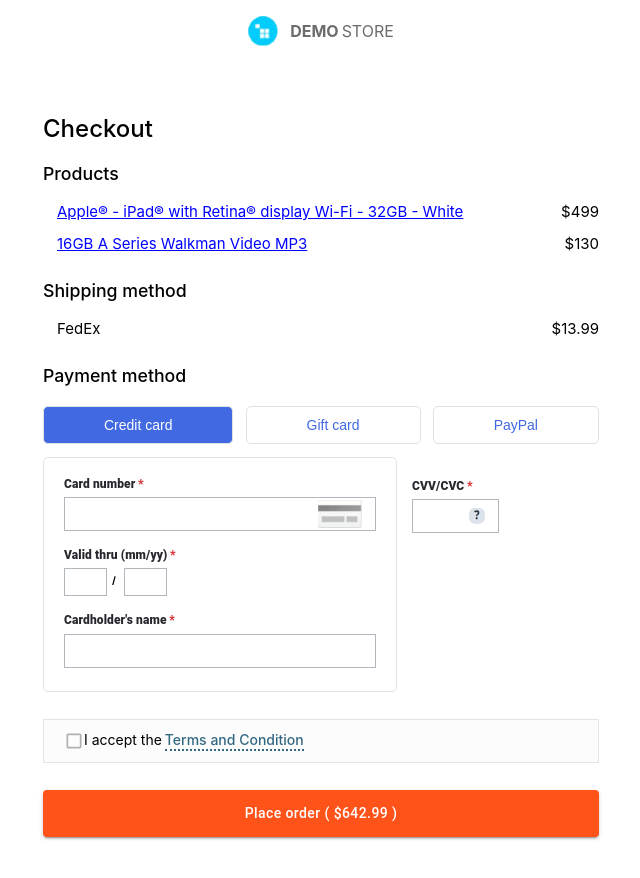
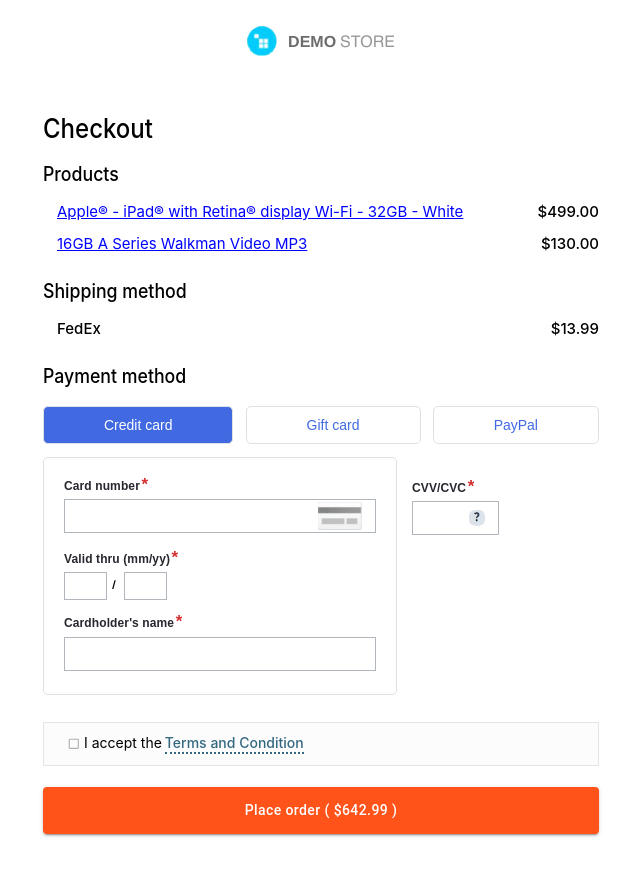
Before and after one commit to EmmanuelFermin/demo-store-checkout-form, a Next.js app: page / in a window 1280 px wide. Shown: the top 878 px of the page, without its empty margins (319-959 px from the left). Built offline with nearby package versions, Linux system fonts and the light colour scheme.

Commit message:
Added fonts, adjusted styles close to pixel perfect

```diff
--- a/components/checkout/CheckoutItem.js
+++ b/components/checkout/CheckoutItem.js
@@ -7,7 +7,7 @@ const CheckoutItem = (props) => {
       <Link href={`/${props.name}`}>
         <a className={classes.item_name}>{props.name}</a>
       </Link>
-      <div className={classes.item_price}>${props.price}</div>
+      <div className={classes.item_price}>${props.price.toFixed(2)}</div>
     </li>
   );
 };
--- a/components/checkout/CheckoutItem.module.css
+++ b/components/checkout/CheckoutItem.module.css
@@ -13,4 +13,5 @@
 
 .item_price {
   margin-left: auto;
+  font-weight: 500;
 }
--- a/components/checkout/CheckoutList.module.css
+++ b/components/checkout/CheckoutList.module.css
@@ -1,14 +1,15 @@
 .card {
   width: 556px;
   margin: auto;
-  padding-top: 32px;
-  padding-bottom: 32px;
+  padding-top: 22px;
+  padding-bottom: 22px;
 }
 
 .card h2,
-.card h3{
+.card h3 {
   display: flex;
   font-weight: 500;
+  transform: scale(1, 1.1);
 }
 
 .card h3 {
@@ -38,8 +39,13 @@
   font-size: 15px;
 }
 
+.shipping_name {
+  font-weight: 500;
+}
+
 .shipping_fee {
   margin-left: auto;
+  font-weight: 500;
 }
 
 .active {
--- a/components/checkout/PaymentForm.js
+++ b/components/checkout/PaymentForm.js
@@ -279,7 +279,9 @@ const PaymentForm = (props) => {
                         id="cardExpMonth"
                         className={classes.errorCardExp}
                       >
-                        {"Month/Year is required with correct format/range"}
+                        {
+                          "Month/Year is required with correct format/rangeMONTH"
+                        }
                       </FormHelperText>
                     )}
                   <span className={classes.control_divider}>/</span>
@@ -303,15 +305,15 @@ const PaymentForm = (props) => {
                   />
                   {touched.cardExpYear &&
                     errors.cardExpYear &&
-                  !errors.cardExpMonth ? (
+                    !errors.cardExpMonth && (
                       <FormHelperText
                         id="cardExpYear"
                         className={classes.errorCardExp}
                       >
-                      {"Month/Year is required with correct format/range"}
+                        {"Month/Year is required with correct format/rangeYEAR"}
                       </FormHelperText>
-                  ) : (
-                    touched.cardExpMonth &&
+                    )}
+                  {touched.cardExpMonth &&
                     touched.cardExpYear &&
                     errors.cardExpYear &&
                     errors.cardExpMonth && (
@@ -321,7 +323,6 @@ const PaymentForm = (props) => {
                       >
                         {"Month & Year is required with correct format/range"}
                       </FormHelperText>
-                    )
                     )}
                 </div>
               </div>
@@ -448,7 +449,6 @@ const PaymentForm = (props) => {
                 checked={values.isTermsAccepted === true ? true : false}
                 onChange={(e) => {
                   handleChange(e);
-                  console.log(touched.isTermsAccepted);
                   setFieldValue("isTermsAccepted", !values.isTermsAccepted);
                 }}
                 inputProps={{ "aria-label": "controlled" }}
--- a/components/checkout/PaymentForm.module.css
+++ b/components/checkout/PaymentForm.module.css
@@ -18,6 +18,7 @@
   margin-left: 5px;
   white-space: nowrap;
   color: #d32f2f;
+  bottom: -23px;
 }
 
 .errorCardHolder,
@@ -45,7 +46,9 @@
 }
 
 .asterisk {
+  font-size: 17px;
   color: #d32f2f;
+  margin-left: -2px;
 }
 
 .control {
@@ -57,6 +60,7 @@
 }
 
 .control label {
+  font-family: Arial;
   font-size: 12px;
   font-weight: 800;
   color: #27272f;
@@ -72,6 +76,10 @@
   height: 20px;
   padding-top: 4px;
   padding-bottom: 10px;
+}
+
+.control_children {
+  margin-bottom: -3px;
 }
 
 .control_children input {
@@ -109,6 +117,7 @@
 
 .termsAndConditions {
   position: relative;
+  margin-bottom: 10px !important;
 }
 
 .termsAndConditions_content {
@@ -138,8 +147,13 @@
 .termsAndConditions_checkbox {
   width: 20px;
   height: 20px;
-  margin-right: 5px;
   opacity: 0.5;
+  align-self: center;
+}
+
+.termsAndConditions_checkbox svg {
+  width: 0.85rem;
+  height: 0.85rem;
 }
 
 .termsAndConditions_checkbox__portal {
--- a/components/layout/MainHeader.js
+++ b/components/layout/MainHeader.js
@@ -7,7 +7,8 @@ const MainHeader = () => {
     <header className={classes.header}>
       <Image src={logo} alt="Logo of Demo Store" width={30} height={30} />
       <h4 className={classes.title}>
-        <span>DEMO</span>STORE
+        <span className={classes.title_bold}>DEMO</span>
+        <span className={classes.title_light}>STORE</span>
       </h4>
     </header>
   );
--- a/components/layout/MainHeader.module.css
+++ b/components/layout/MainHeader.module.css
@@ -3,15 +3,23 @@
   display: flex;
   justify-content: center;
   align-items: center;
+  margin-top: 10px;
 }
 
 .title {
-  margin-left: 12px;
+  /* margin-top: 1px; */
+  margin-left: 11px;
   color: #6c6c6c;
   font-weight: 400;
 }
 
-.header span {
-  margin-right: 3px;
-  font-weight: bold;
+.title_bold {
+  margin-right: 4px;
+  font-weight: 700;
+  font-family: Helvetica;
 }
+
+.title_light {
+  font-family: Helvetica;
+  opacity: 0.7;
+}
--- a/styles/globals.css
+++ b/styles/globals.css
@@ -3,7 +3,7 @@ body {
   padding: 0;
   margin: 0;
   font-family: -apple-system, BlinkMacSystemFont, Segoe UI, Roboto, Oxygen,
-    Ubuntu, Cantarell, Fira Sans, Droid Sans, Helvetica Neue, sans-serif;
+    Ubuntu, Cantarell, Fira Sans, Droid Sans, "Helvetica Neue", sans-serif;
   text-align: center;
 }
 
@@ -25,3 +25,8 @@ a {
     background: black;
   }
 }
+
+@font-face {
+  font-family: "Helvetica";
+  src: url("../asset/Helvetica/Helvetica.ttf") format("truetype");
+}
```
Also changed, not shown: asset/Helvetica/Helvetica.ttf (added). Lines whose indentation alone changed are shown as unchanged.
